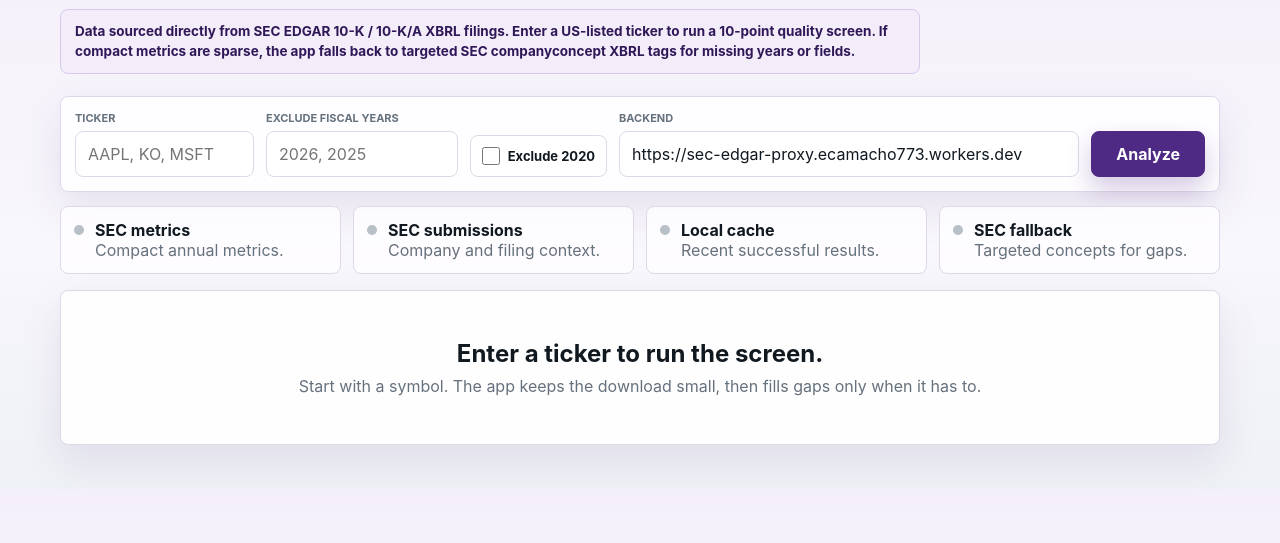
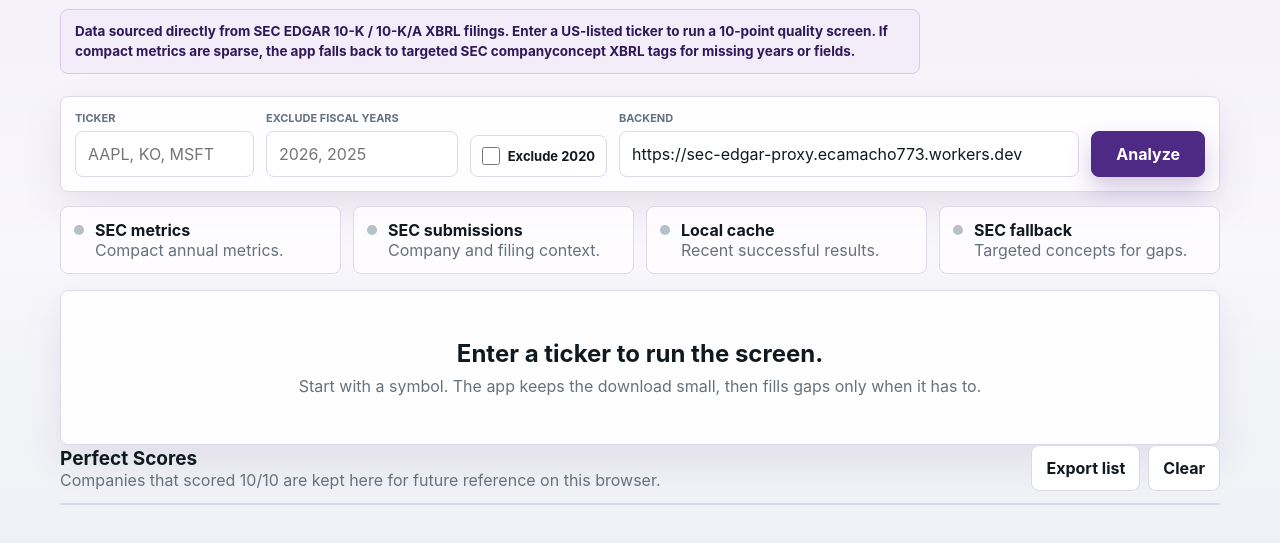
Before and after one commit to welchpatr/fundamental-quality-screener, a website: page index.html in a window 1280 px wide. Shown: the part 107-650 px from the top of the page. Drawn offline with Linux system fonts and the light colour scheme.

Commit message:
Add perfect score history section

```diff
--- a/index.html
+++ b/index.html
@@ -116,6 +116,22 @@
         <h2>Enter a ticker to run the screen.</h2>
         <p>Start with a symbol. The app keeps the download small, then fills gaps only when it has to.</p>
       </section>
+
+      <section class="perfect-panel" aria-label="Perfect quality screen history">
+        <div class="panel-header">
+          <div>
+            <h3>Perfect Scores</h3>
+            <p>Companies that scored 10/10 are kept here for future reference on this browser.</p>
+          </div>
+          <div class="button-row">
+            <button id="perfectExportButton" type="button">Export list</button>
+            <button id="perfectClearButton" type="button">Clear</button>
+          </div>
+        </div>
+        <div class="table-wrap">
+          <table id="perfectTable"></table>
+        </div>
+      </section>
     </main>
 
     <script src="./app.js"></script>
```
